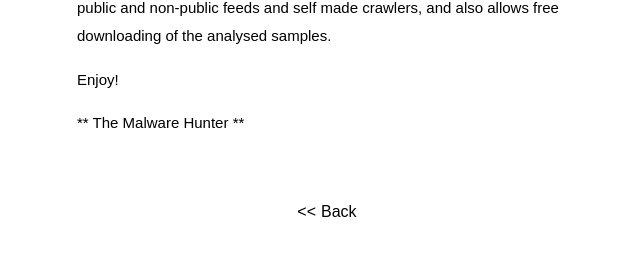
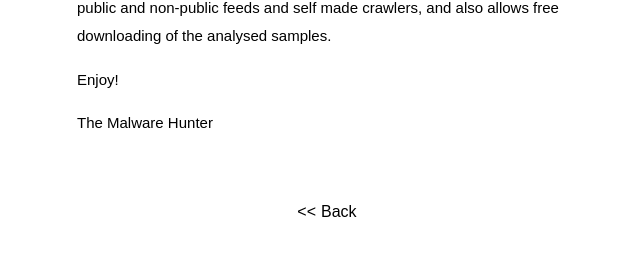
Before and after one commit to mlwre/mlwre.github.io, a Jekyll site: the page built from about.md, in a window 1280 px wide. Shown: the part 533-789 px from the top of the page, without its empty margins (313-953 px from the left). Built offline with Jekyll 4.4.1, drawn with Linux system fonts in a browser that asks for light colours; some web fonts are replaced.

```diff
--- a/about.md
+++ b/about.md
@@ -13,4 +13,4 @@ As part of our activities we run services, among them, a malware zoo ( https://z
 
 Enjoy!
 
-** The Malware Hunter **
+The Malware Hunter
```
